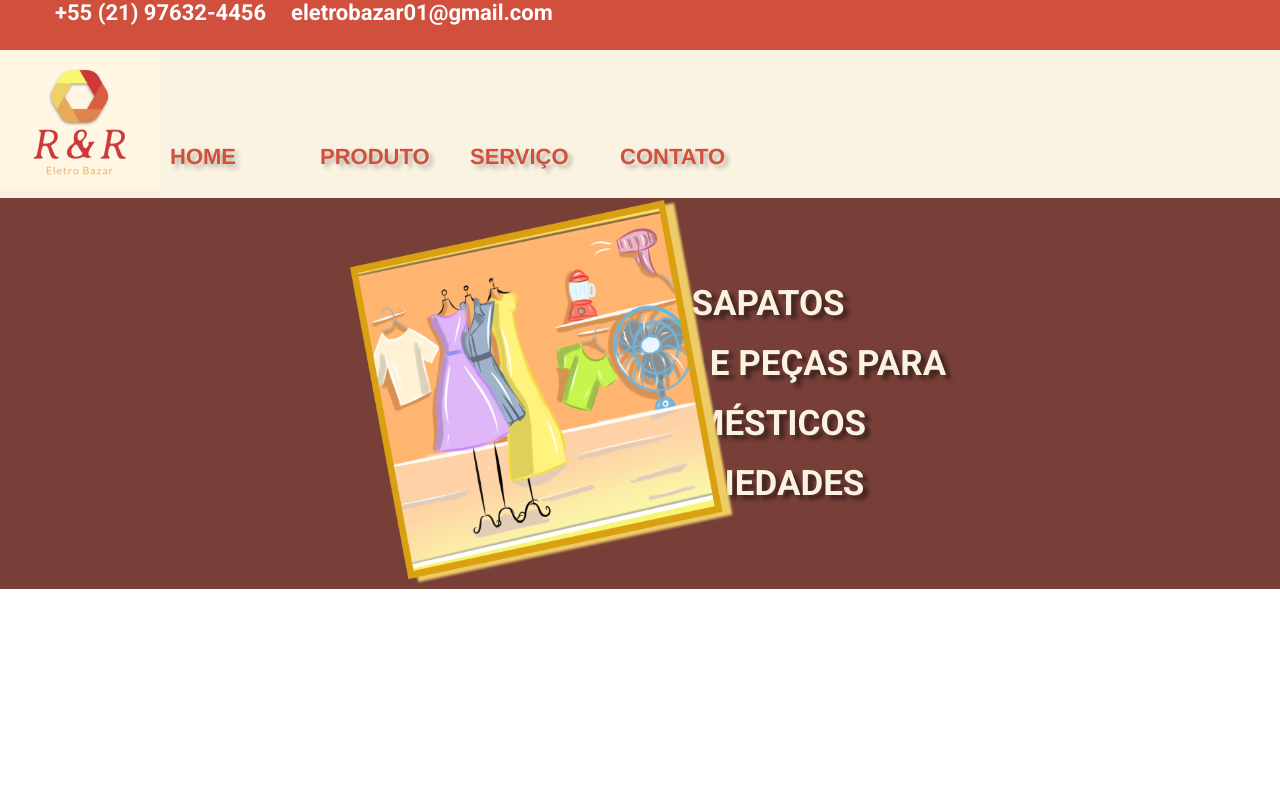
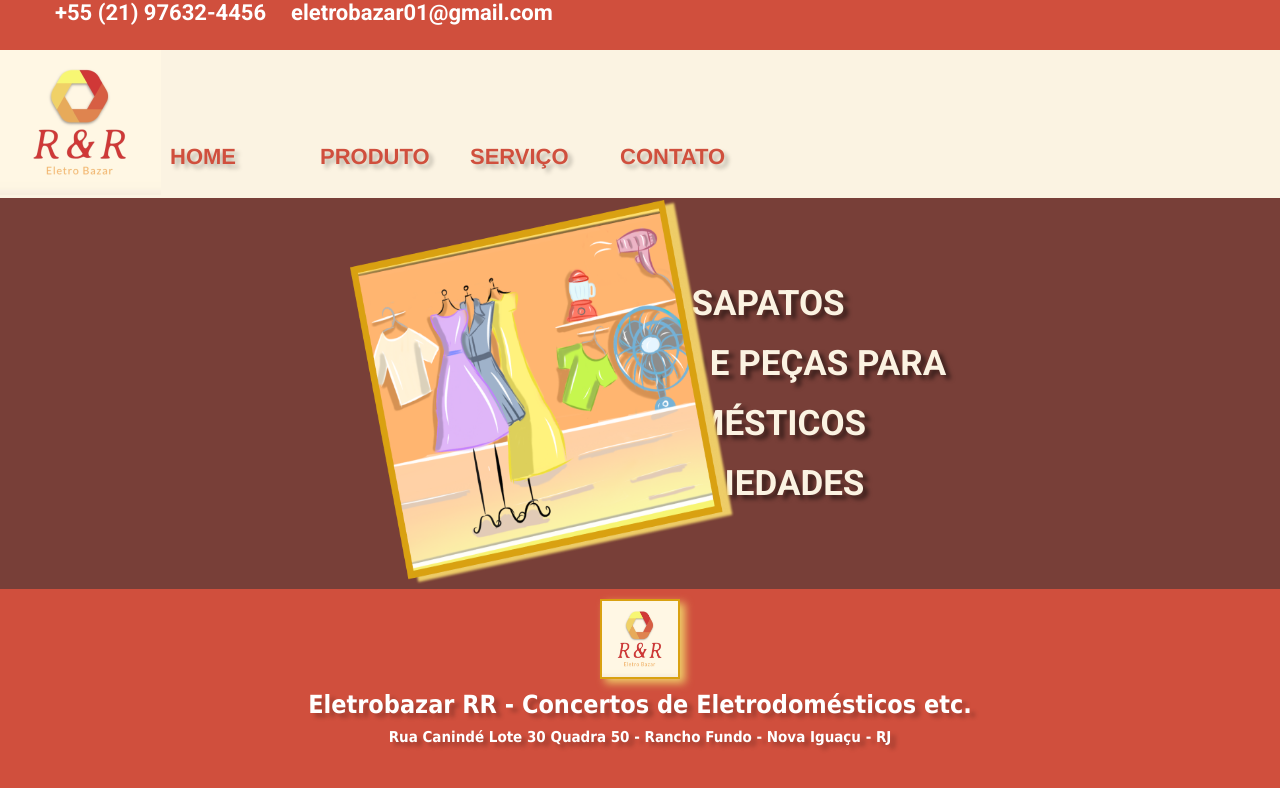
Before and after one commit to xanderifer1974/eletrobz-rr, a React (Create React App) app: page / in a window 1280 px wide. Shown: the top 788 px of the page. Built offline with nearby package versions, Linux system fonts and the light colour scheme.

Commit message:
Criacao do Footer do site

```diff
--- a/src/App.js
+++ b/src/App.js
@@ -2,12 +2,14 @@ import React from 'react';
 import Header from './components/Header'
 import './App.css'
 import MainBanner from './components/MainBanner';
+import Footer from './components/Footer';
 
 function App() {
   return (
     <>
       <Header/>
       <MainBanner/>
+      <Footer/>
     </>
   );
 }
--- /dev/null
+++ b/src/components/Footer/EnderecoFooter/index.js
@@ -0,0 +1,12 @@
+import React from 'react'
+
+function EnderecoFooter(props){
+
+    return (
+        <div id="endereco-footer">
+            {props.children}
+        </div>
+    )
+}
+
+export default EnderecoFooter;
--- /dev/null
+++ b/src/components/Footer/LogoFooter/index.js
@@ -0,0 +1,13 @@
+import React from 'react'
+
+function LogoFooter(props) {
+    return (
+        <>
+            <a href="/">
+                <img id="logo-footer" src={props.logotipo} alt='Logo do Site' width={props.largura} height={props.altura} />
+            </a>
+        </>
+    )
+}
+
+export default LogoFooter;
--- /dev/null
+++ b/src/components/Footer/TextoFooterMain/index.js
@@ -0,0 +1,12 @@
+import React from 'react'
+
+function TextoFooterMain(props){
+
+    return (
+        <div id="text-footer-main">
+            {props.children}
+        </div>
+    )
+}
+
+export default TextoFooterMain;
--- /dev/null
+++ b/src/components/Footer/footer.css
@@ -0,0 +1,37 @@
+#footer{
+margin-top: 0;
+width: auto;
+height: 212px;
+left: 0px;
+top: 1544px;
+background: #D04F3D;
+text-align: center;
+
+}
+
+#logo-footer{
+    margin-top:10px;
+    border: 2px solid #D9A111;
+    box-sizing: border-box;
+    filter: drop-shadow(5px 4px 4px #EECD68);
+}
+
+#text-footer-main{
+font-family: Tahoma;
+font-style: normal;
+font-weight: bold;
+font-size: 25px;
+line-height: 43px;
+color: #FFFFFF;
+text-shadow: 5px 4px 4px rgba(0, 0, 0, 0.25);
+}
+
+#endereco-footer{
+font-family: Tahoma;
+font-style: normal;
+font-weight: bold;
+font-size: 15px;
+line-height: 23px;
+color: #FFFFFF;
+text-shadow: 5px 4px 4px rgba(0, 0, 0, 0.25);
+}
--- /dev/null
+++ b/src/components/Footer/index.js
@@ -0,0 +1,23 @@
+import React from 'react'
+import './footer.css'
+import Logo from '../../Assets/img/Logo.png'
+import LogoFooter from './LogoFooter'
+import TextoFooterMain from './TextoFooterMain'
+import EnderecoFooter from './EnderecoFooter'
+
+
+function Footer(){
+    return(
+        <footer id="footer">
+         <LogoFooter logotipo={Logo} largura="80px" altura="80px"/>
+         <TextoFooterMain>
+           Eletrobazar RR - Concertos de Eletrodomésticos  etc.
+         </TextoFooterMain>
+         <EnderecoFooter>
+            Rua Canindé  Lote 30 Quadra 50 - Rancho Fundo - Nova Iguaçu - RJ
+         </EnderecoFooter>
+        </footer>
+    )
+}
+
+export default Footer;
--- a/src/components/Header/Logo/index.js
+++ b/src/components/Header/Logo/index.js
@@ -4,7 +4,7 @@ function LogoTipo(props) {
     return (
         <>
             <a href="/">
-                <img id="logo" src={props.logotipo} alt='Logo do Site' />
+                <img id="logo" src={props.logotipo} alt='Logo do Site' width={props.largura} height={props.altura} />
             </a>
         </>
     )
```
